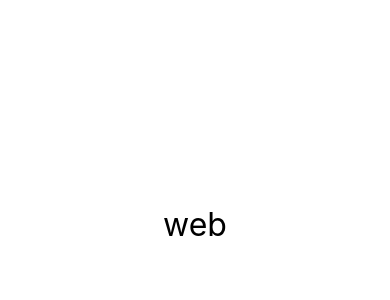
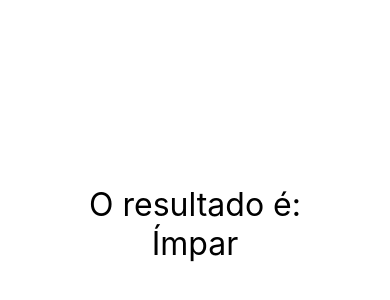
Before and after one commit to robertofortes23/React-Native-fundamentos, a React Native app: screen / in a window 390 px wide. Shown: the part 198-498 px from the top of the page. Built offline with nearby package versions, Linux system fonts and the light colour scheme.

Commit message:
Renderização condicional

```diff
--- a/src/App.js
+++ b/src/App.js
@@ -1,7 +1,8 @@
 import React from 'react'
 import { SafeAreaView, StyleSheet } from 'react-native'
 
-import Diferenciar from './components/Diferenciar'
+import ParImpar from './components/ParImpar'
+// import Diferenciar from './components/Diferenciar'
 // import ContadorV2 from './components/contador/ContadorV2'
 // import Pai from './components/indireta/Pai'
 // import Pai from './components/direta/Pai'
@@ -10,10 +11,12 @@
 // import Titulo from './components/Titulo'
 // import Aleatorio from './components/Aleatorio'
 // import MinMax from './components/MinMax'
+// import CompPadrao, { Comp1, Comp2 } from './components/Multi'
+// import Primeiro from './components/Primeiro'
 
 export default () => (
     <SafeAreaView style={style.App}>
-        <Diferenciar />
+        <ParImpar num={3}/>
     </SafeAreaView>
 )
 
--- /dev/null
+++ b/src/components/ParImpar.js
@@ -0,0 +1,16 @@
+import React from 'react'
+import { View, Text } from 'react-native'
+import Estilo from './estilo'
+
+export default ({ num = 0 }) => {
+
+    return (
+        <View>
+            <Text style={Estilo.txtG}>O resultado é:</Text>
+            {num % 2 === 0
+                ? <Text style={Estilo.txtG}>Par</Text>
+                : <Text style={Estilo.txtG}>Ímpar</Text>
+            }
+        </View>
+    )
+}
```
